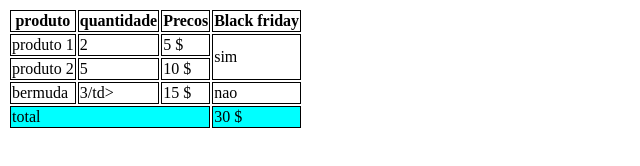
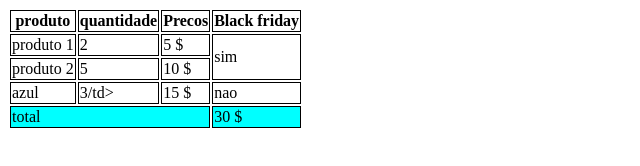
Before and after one commit to Danieliroshi/aula-tabela, a plain HTML site: page index.html in a window 1280 px wide. Shown: the full height of the page, 0-640 px from the left. Drawn offline with Linux system fonts and the light colour scheme.

Commit message:
trocado de bermuda pra azul

```diff
--- a/index.html
+++ b/index.html
@@ -43,7 +43,7 @@
 
             </tr>
             <tr>
-                <td>bermuda</td>
+                <td>azul</td>
                 <td>3/td>
                 <td>15 $</td>
                 <td>nao</td>
```
